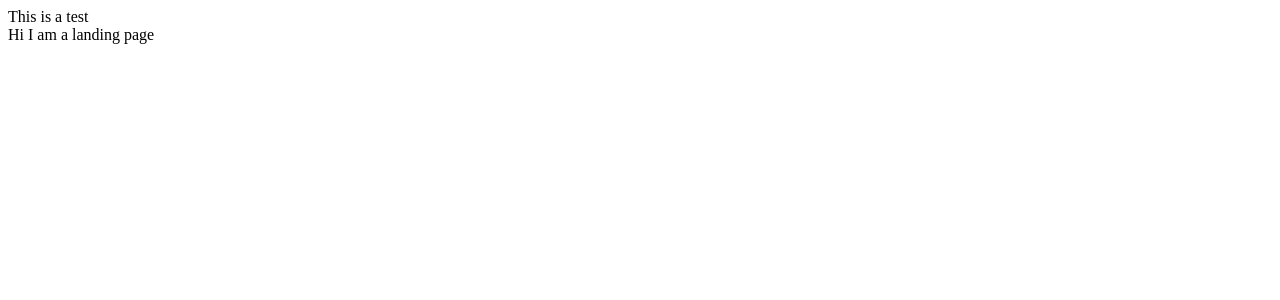
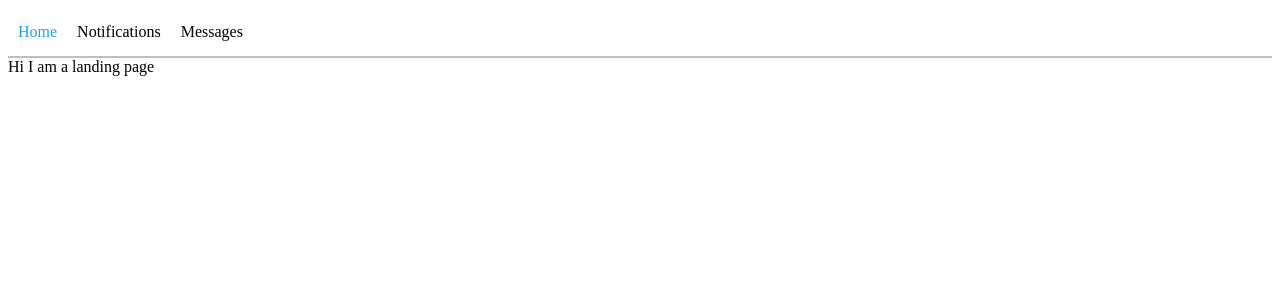
Before and after one commit to Tatsuya-Kusakabe/ef_react, a React (Create React App) app: page / in a window 1280 px wide. Shown: the top 300 px of the page. Built offline with nearby package versions, Linux system fonts and the light colour scheme.

Commit message:
Modifying components with styled-components

```diff
--- a/src/components/header.tsx
+++ b/src/components/header.tsx
@@ -1,12 +1,62 @@
 import { default as React, Component } from 'react';
+import { default as styled } from 'styled-components';
+import changeCase from 'change-case';
 
 interface Props {}
-interface State {}
+interface State {
+  openedTab: string;
+}
 
-export default class Header extends Component<Props, State> {
+export class Header extends Component<Props, State> {
+  constructor(props: Props) {
+    super(props);
+    this.state = this.initialState;
+  }
+
+  get initialState() {
+    return { openedTab: 'home' };
+  }
+
+  onButtonClick(e: string) {
+    this.setState({ openedTab: e });
+  }
+
   render() {
+    const iconNames = ['home', 'notifications', 'messages'];
+    const iconElements = iconNames.map((icon: string) => {
+      return (
+        <Button
+          key={icon} onClick={() => this.onButtonClick(icon)}
+          isClicked={this.state.openedTab === icon}
+        >
+          {changeCase.pascalCase(icon)}
+        </Button>
+      );
+    });
+
     return (
-      <div>This is a test</div>
+      <Wrapper>
+        {iconElements}
+      </Wrapper>
     );
   }
 }
+
+interface ButtonProps {
+  isClicked: boolean;
+}
+
+const Wrapper = styled('div')`
+  height: 48px;
+  line-height: 48px;
+  width: 100%;
+  border-bottom: 2px solid rgba(0, 0, 0, 0.25);
+  padding-left: 0;
+  background-color: rgb(255, 255, 255);
+`;
+
+const Button = styled('div')`
+  display: inline;
+  margin: 0 10px;
+  color: ${(props: ButtonProps) => props.isClicked ?  '#1DA1F2' : 'black'}
+`;
--- a/src/components/landing.tsx
+++ b/src/components/landing.tsx
@@ -1,5 +1,5 @@
 import { default as React, Component, Fragment } from 'react';
-import { default as Header } from './header';
+import { Header } from './header';
 
 interface Props {}
 interface State {}
```
